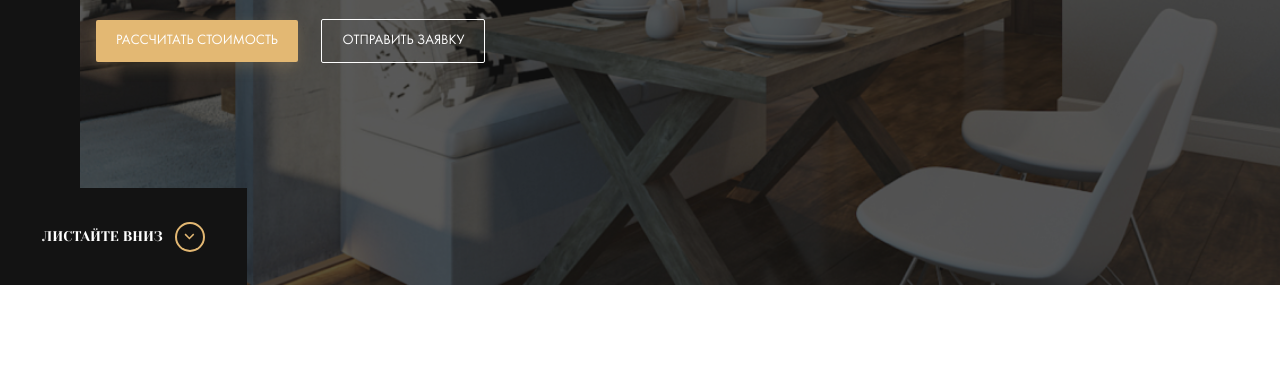
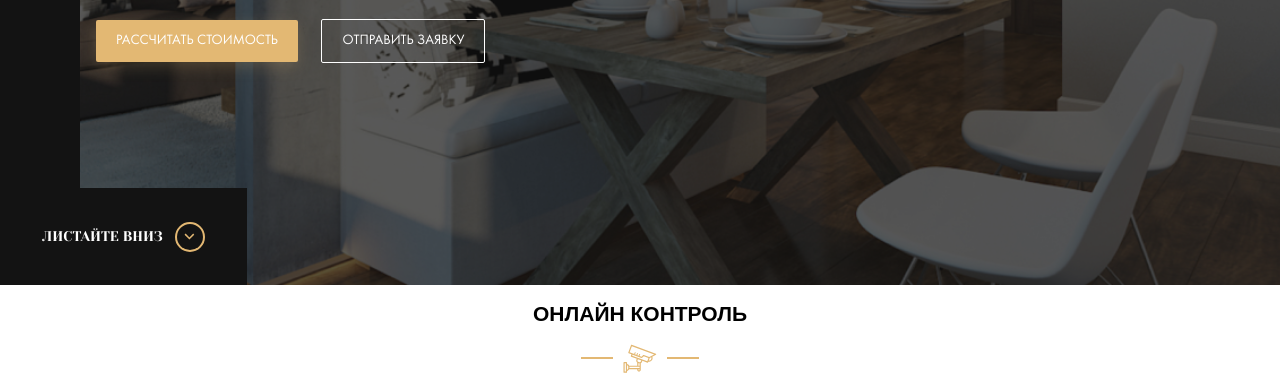
Before and after one commit to a1exweb/repair-design, a website: page index.html in a window 1280 px wide. Shown: the part 515-888 px from the top of the page. Before the commit the page ends 800 px from the top, so only its background shows below. Drawn offline with Linux system fonts and the light colour scheme; files whose address does not match are found by name.

Commit message:
feat: add control section and move body settings in _settings.sass

```diff
--- a/index.html
+++ b/index.html
@@ -48,6 +48,17 @@
             <a href="#" class="hero__scroll-down">листайте вниз</a>
         </section>
         <!-- /.hero -->
+        <section class="section control">
+            <div class="container">
+                <div class="section-title">
+                    <h2 class="section-title__heading">Онлайн контроль</h2>
+                    <div class="section-title__image">
+                        <img src="img/video.svg" alt="Видео">
+                    </div>
+                </div>
+            </div>
+            <!-- /.container -->
+        </section>
     </main>
 </body>
 </html>
--- /dev/null
+++ b/sass/_settings.sass
@@ -0,0 +1,20 @@
+*, *::before, *::after
+    box-sizing: border-box
+body
+    font-family: 'Futura Book', sans-serif
+    font-size: 14px
+.section
+    &-title
+        text-align: center
+        text-transform: uppercase
+        font-family: 'Yeseva One', sans-serif
+        &__image
+            display: flex
+            justify-content: center
+            align-items: center
+            &::after, &::before
+                content: ''
+                margin: 0 10px
+                width: 32px
+                height: 2px
+                background-color: $primary
--- a/sass/style.sass
+++ b/sass/style.sass
@@ -3,11 +3,7 @@
 @import 'variables'
 @import 'interface'
 @import 'grid'
+@import 'settings'
 @import 'templates/header'
 @import 'templates/hero'
-
-*, *::before, *::after
-    box-sizing: border-box
-body
-    font-family: 'Futura Book', sans-serif
-    font-size: 14px
+@import 'templates/control'
--- a/sass/templates/_hero.sass
+++ b/sass/templates/_hero.sass
@@ -12,6 +12,7 @@
         content: ''
         position: absolute
         top: 0
+        left: 0
         width: 100%
         height: 100%
         background-color: rgba($dark, 0.7)
```
Also changed, not shown: css/style.css, img/video.svg (added), sass/templates/_control.sass (added).
